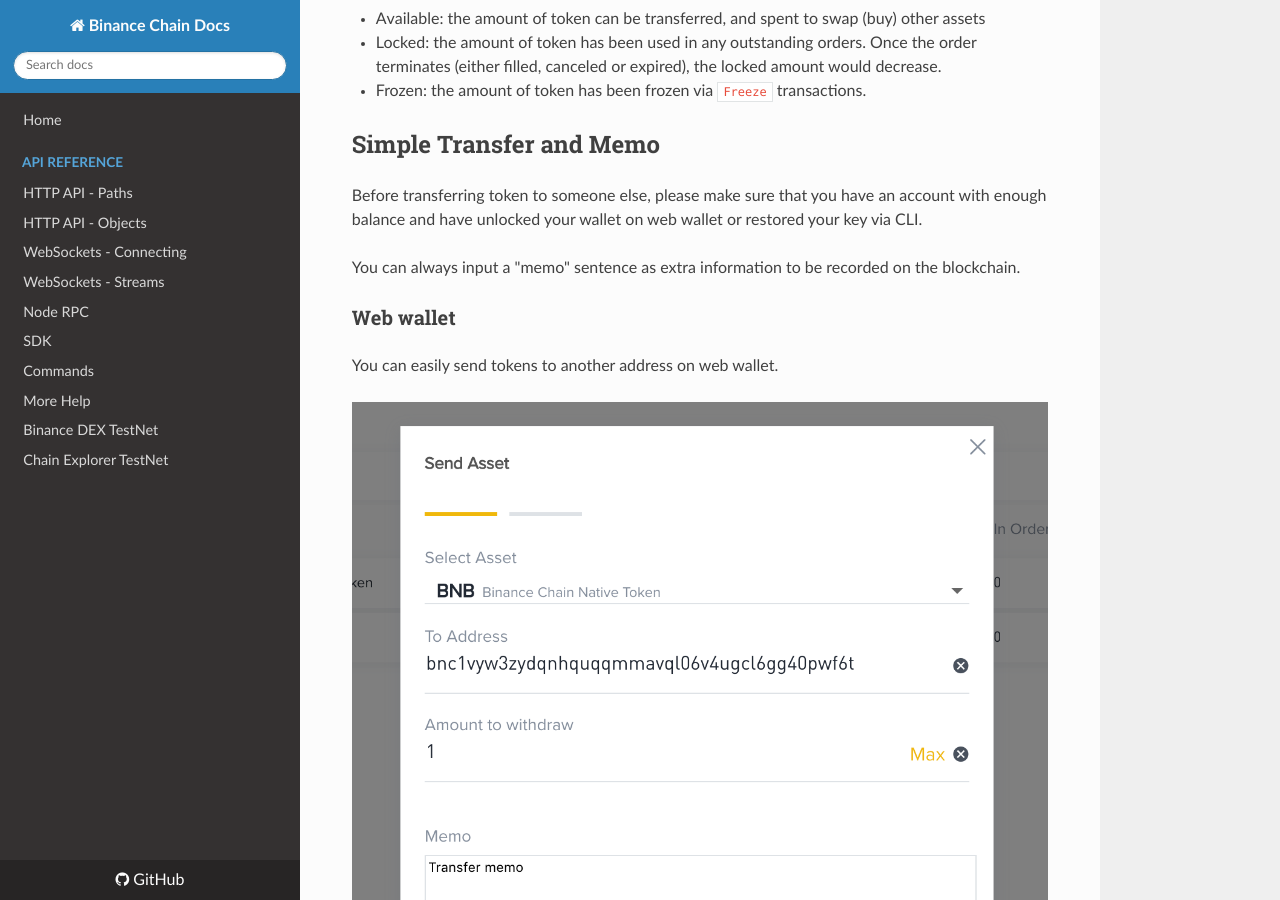
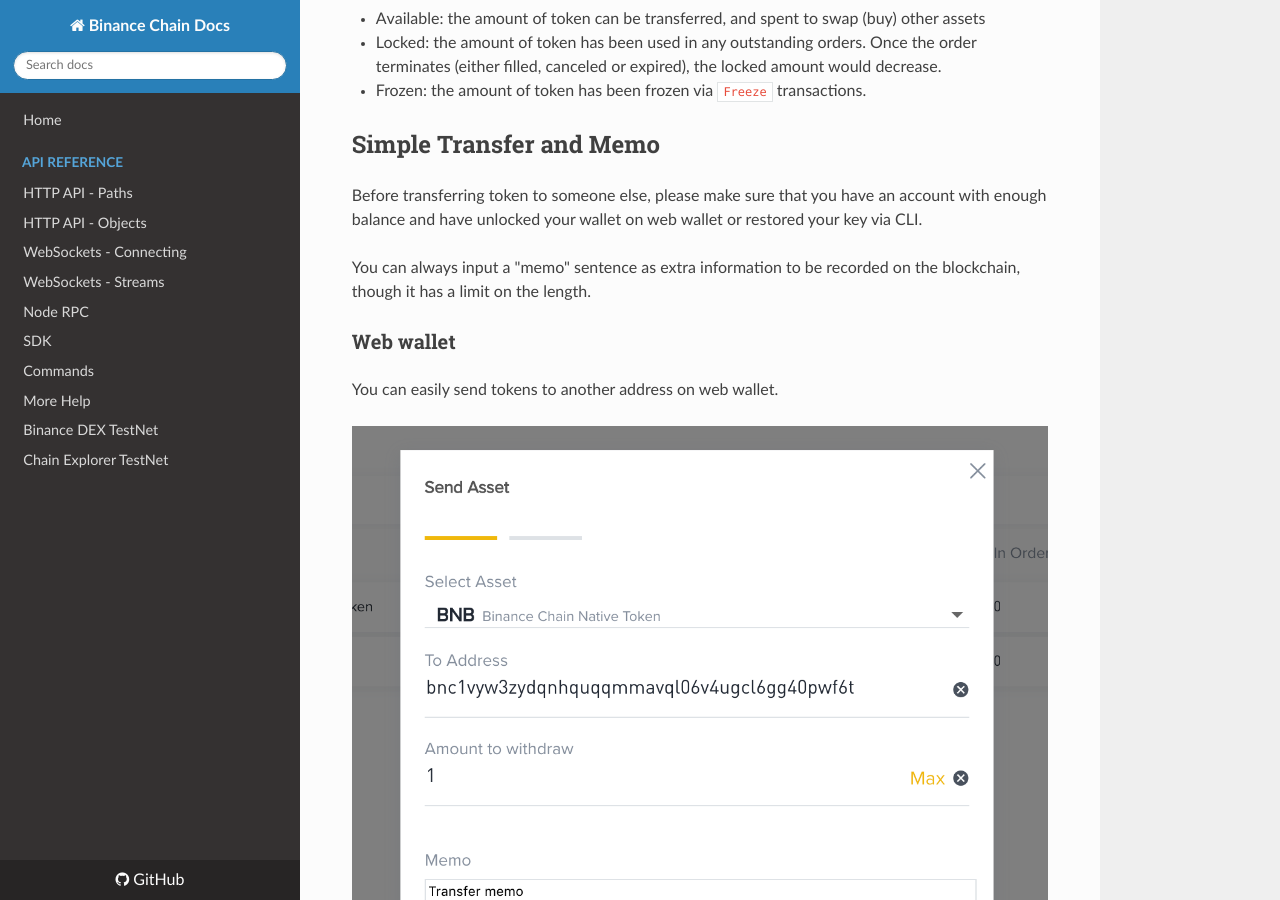
Before and after one commit to yash-sharma1/docs-site, an MkDocs documentation site: the page built from docs/transfer.md, in a window 1280 px wide and 900 px high, scrolled down 451 px. Built offline with MkDocs 1.6.1, drawn with Linux system fonts in a browser that asks for light colours; nearby versions of some CDN libraries.

Commit message:
minor improvement.

```diff
--- a/docs/transfer.md
+++ b/docs/transfer.md
@@ -21,7 +21,7 @@
 Before transferring token to someone else, please make sure that you have an account with enough balance
 and have unlocked your wallet on web wallet or restored your key via CLI.
 
-You can always input a "memo" sentence as extra information to be recorded on the blockchain.
+You can always input a "memo" sentence as extra information to be recorded on the blockchain, though it has a limit on the length.
 
 ### Web wallet
 
```
Also changed, not shown: docs/faq.md (+2 -0 lines).
